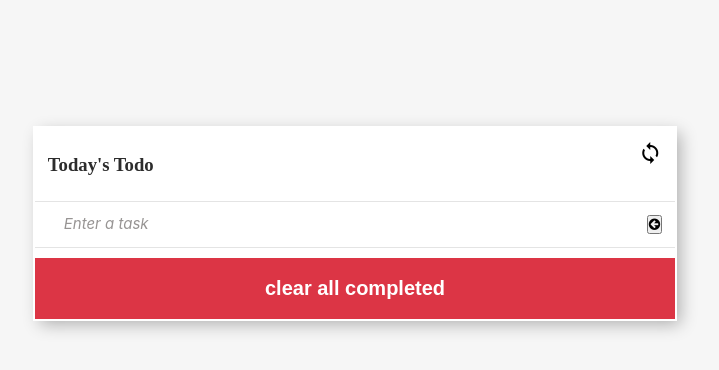
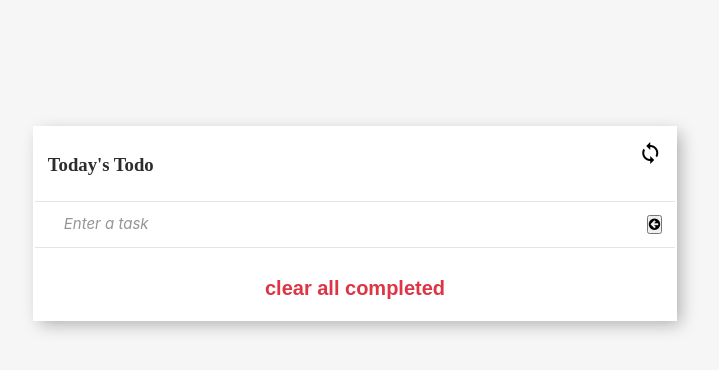
Before and after one commit to FilbertKimasa/Todo-List-App, a website built with webpack: page src/index.html in a window 1280 px wide. In both pictures the pointer is over the button "clear all completed". Shown: the whole page, without its empty margins (285-1004 px from the left). Built offline with nearby package versions, Linux system fonts and the light colour scheme.

Commit message:
Modify style.css file

```diff
--- a/src/style.css
+++ b/src/style.css
@@ -193,8 +193,7 @@ ul li {
 }
 
 .todo-footer:hover {
-  background-color: #dc3545;
-  color: #fff;
+  color: #dc3545;
   outline: none;
   border: none;
 }
```
